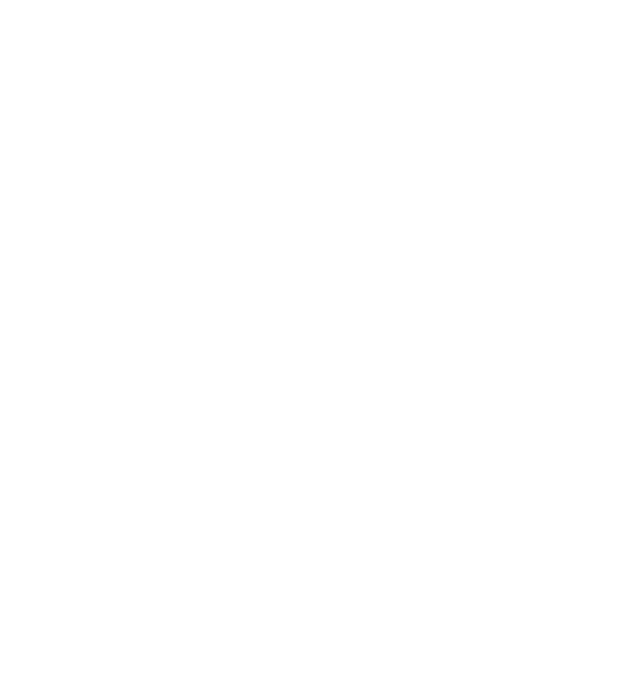
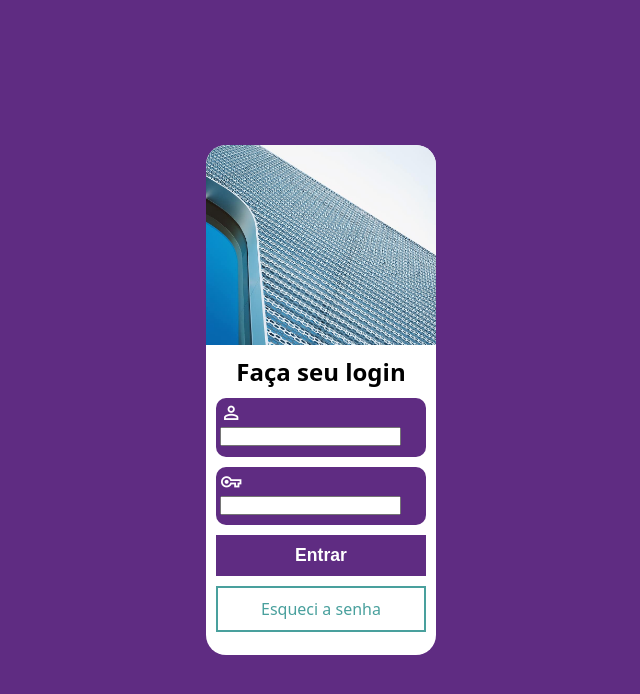
Before and after one commit to icaro-soares/projeto-login, a plain HTML site: page index.html in a window 1280 px wide. Shown: the whole page, without its empty margins (319-959 px from the left). Drawn offline with nearby package versions, Linux system fonts and the light colour scheme.

Commit message:
Atualizei o repositório

```diff
--- a/index.html
+++ b/index.html
@@ -4,10 +4,42 @@
     <meta charset="UTF-8">
     <meta name="viewport" content="width=device-width, initial-scale=1.0">
     <title>Projeto Social</title>
+    <link rel="stylesheet" href="https://fonts.googleapis.com/css2?family=Material+Symbols+Outlined:opsz,wght,FILL,GRAD@20..48,100..700,0..1,-50..200" />
     <link rel="shortcut icon" href="assets/favicon.ico" type="image/x-icon">
     <link rel="stylesheet" href="styles/style.css">
 </head>
 <body>
+    <main class="container">
+        <section class="login">
+            <div class="imagem">
+                <!-- Aqui vai a imagem -->
+            </div>
+            <div class="dados">
+                <h1>Faça seu login</h1>
+                <form action="#" method="post" class="formulario">
+                    <div class="campo">
+                        <span class="material-symbols-outlined icon">person</span>
+                        <label for="iemail">Email:</label>
+                        <input type="email" name="email" id="iemail" required>
+                    </div>
+                    <div class="campo">
+                        <span class="material-symbols-outlined icon">vpn_key</span>
+                        <label for="isenha">Senha:</label>
+                        <input type="password" name="senha" id="isenha" minlength="8" required>
+                    </div>
+                    <div class="botao">
+                        <input type="submit" value="Entrar" onclick="clicou()">
+                        <a href="#" class="btn">Esqueci a senha</a>
+                    </div>
+                </form>
+            </div>
+        </section>
+    </main>
 
+    <script>
+        function clicou() {
+            alert('Login realizado com sucesso!')
+        }
+    </script>
 </body>
 </html>
--- a/styles/style.css
+++ b/styles/style.css
@@ -0,0 +1,107 @@
+* {
+    margin: 0;
+    padding: 0;
+}
+
+:root {
+    --verde: #49a09d;
+    --roxo: #5f2c82;
+}
+
+body {
+    height: 100vh;
+    font-family:system-ui, -apple-system, BlinkMacSystemFont, 'Segoe UI', Roboto, Oxygen, Ubuntu, Cantarell, 'Open Sans', 'Helvetica Neue', sans-serif;
+    background-color: var(--roxo);
+}
+
+.container {
+    height: 100vh;
+    width: 100vw;
+
+    display: flex;
+    justify-content: center; /* Alinha horizontalmente */
+    align-items: center; /* Alinha verticalmente */
+}
+
+.login {
+    height: 510px;
+    width: 230px;
+    background-color: white;
+    border-radius: 20px;
+    overflow: hidden; /* Esconde o conteúdo vazado da imagem */
+}
+
+.imagem {
+    display: block;
+
+    height: 200px;
+    width: 100%;
+    background: url(../assets/metal.jpg)  center / cover no-repeat;
+}
+
+.dados {
+    display: block;
+
+    padding: 10px;
+
+}
+
+.dados h1 {
+    text-align: center;
+    margin-bottom: 10px;
+}
+
+.campo {
+    font-size: .7em;
+    margin: 10px 0;
+
+    background-color: var(--roxo);
+    border-radius: 10px;
+    padding: 4px;
+}
+
+.campo input {
+    margin-bottom: .5em;
+}
+
+.campo label {
+    display: none;
+}
+
+.icon {
+    color: white;
+    font-size: 2em;
+}
+
+.botao input[type=submit] {
+    width: 100%;
+    border: none;
+    background-color: var(--roxo);
+    padding: 10px;
+    color: white;
+    font-weight: bolder;
+    font-size: 1.1em;
+    cursor: pointer;
+}
+
+.botao input[type=submit]:hover {
+    background-color: #a253d6;
+    transition: .5s;
+}
+
+.botao a {
+    display: block;
+    border: 2px solid var(--verde);
+    padding: 10px;
+    margin-top: 10px;
+
+    text-align: center;
+    text-decoration: none;
+    color: var(--verde);
+}
+
+.botao a:hover {
+    background-color: var(--verde);
+    color: white;
+    transition: .5s;
+}
```
